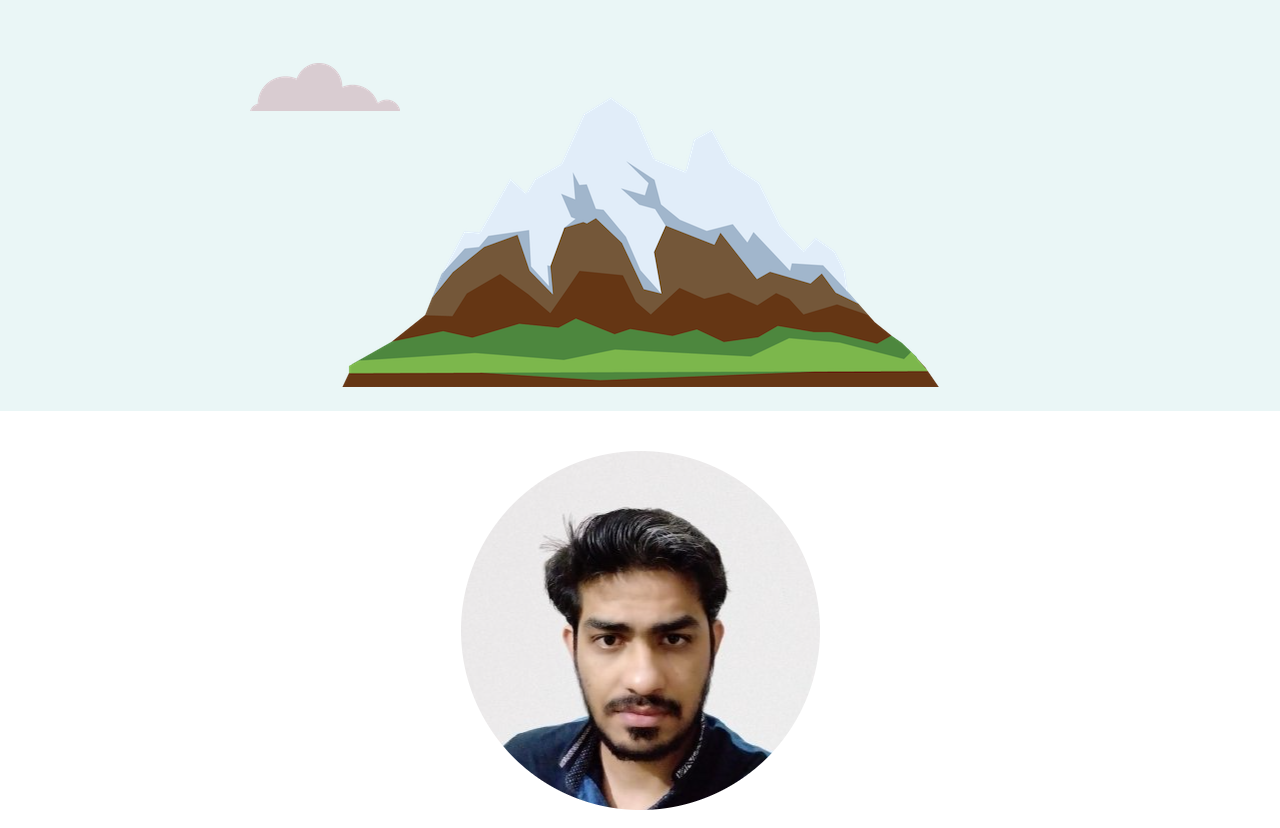
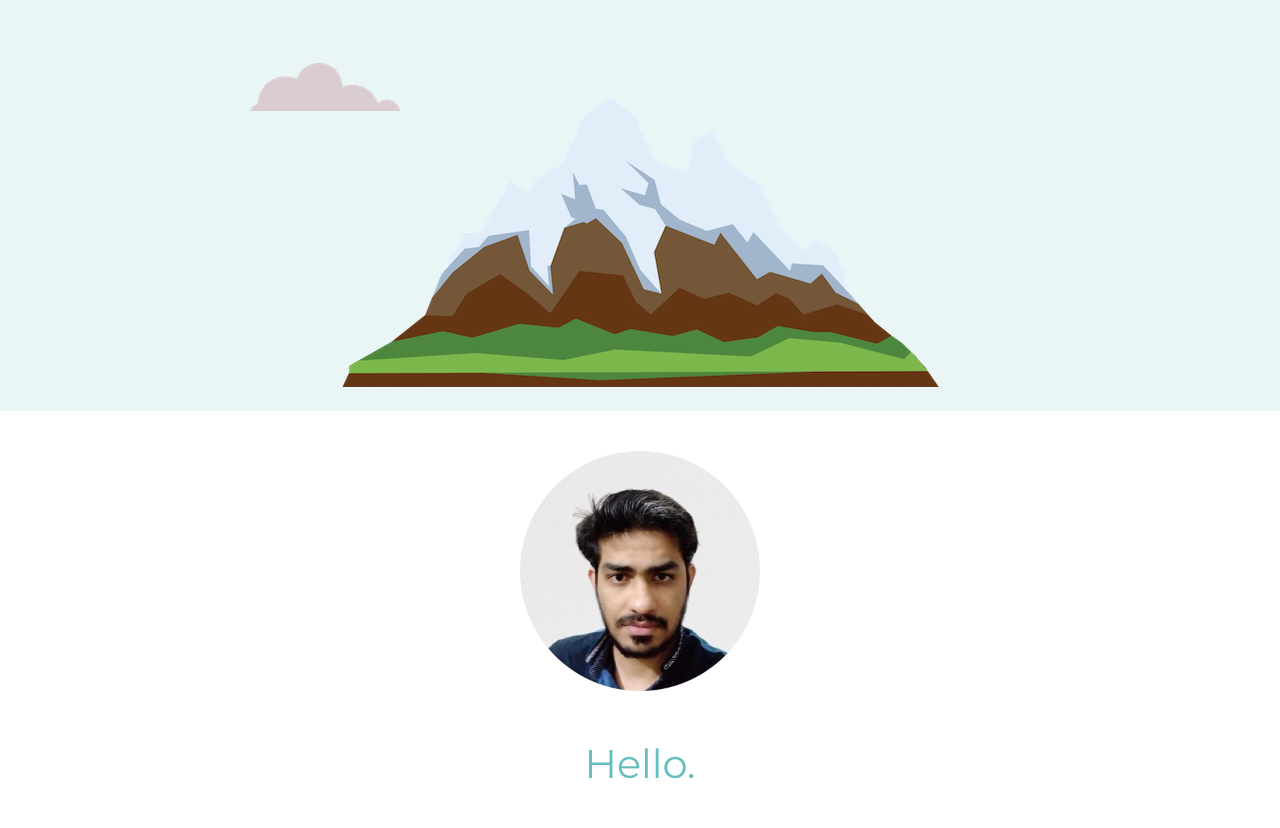
Before and after one commit to Saksham-tyagi/Saksham_Tyagi_CV, a plain HTML site: page index.html in a window 1280 px wide. Shown: the part 435-1263 px from the top of the page. Drawn offline with Linux system fonts and the light colour scheme.

Commit message:
Updated profile width

```diff
--- a/css/styles.css
+++ b/css/styles.css
@@ -99,13 +99,17 @@
   text-align: left;
 
 }
+
+.profile-pic{
+    width: 20%;
+}
+
 .design-skill{
   width: 25%;
   float: left;
   /* padding-right: 30px; */
   margin-right: 30px;
   /* height: 25%; */
-
 }
 
 .python-skill{
```
